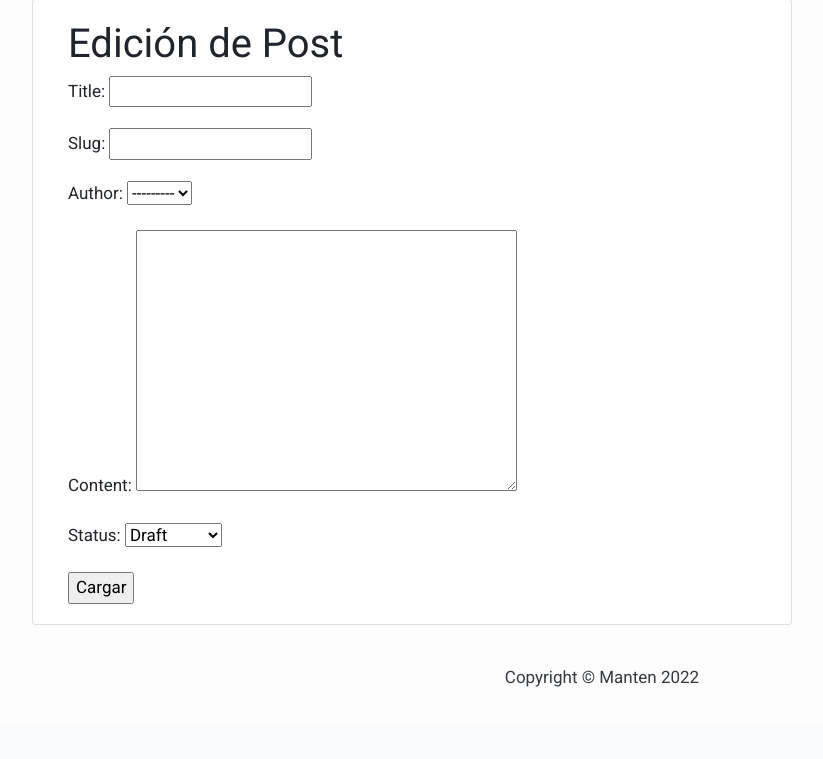
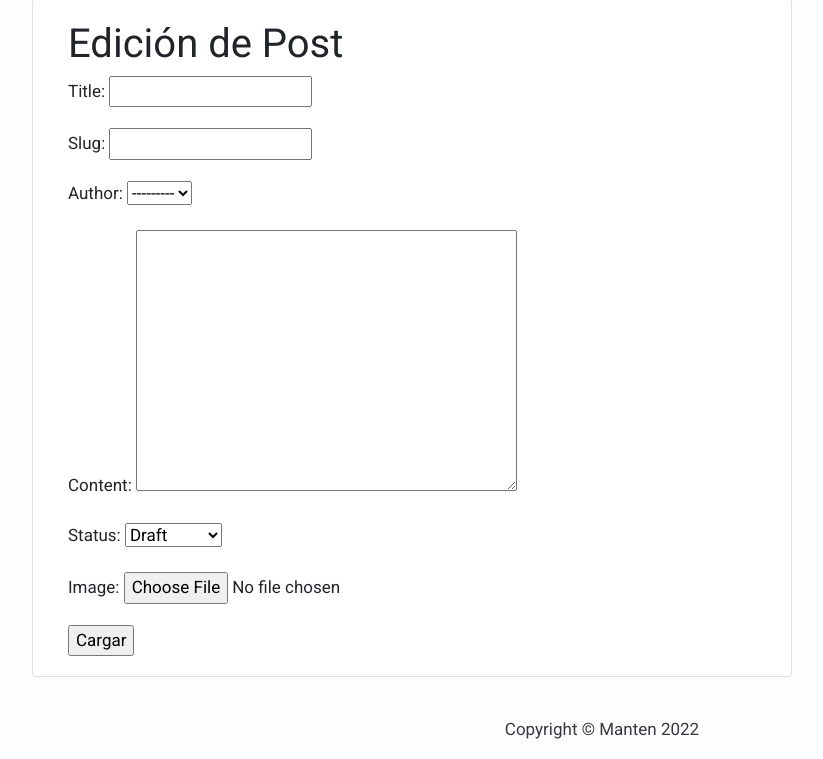
Before and after one commit to agurubio/DjangoBlog, a Django app: page /NewPost/ in a window 1280 px wide. Shown: the part 75-834 px from the top of the page, without its empty margins (38-861 px from the left). Before the commit the page ends 762 px from the top, so only its background shows below. Run offline with Django 4.2, Linux system fonts and the light colour scheme; some libraries are stand-ins or nearby versions.

Commit message:
posteo con imagenes

```diff
--- a/mysite/mysite/blog/forms.py
+++ b/mysite/mysite/blog/forms.py
@@ -10,7 +10,7 @@ class PostForm(forms.Form):
     author = forms.ForeignKey(User, on_delete= forms.CASCADE,related_name='blog_posts')
     updated_on = forms.DateTimeField(auto_now= True)
     #content = forms.TextField()
+    image = forms.ImageField()
     content = SummernoteTextFormField()
-   # foo = SummernoteTextFormField()
     created_on = forms.DateTimeField(auto_now_add=True)
     status = forms.IntegerField(choices=STATUS, default=0)
--- a/mysite/mysite/blog/models.py
+++ b/mysite/mysite/blog/models.py
@@ -9,6 +9,7 @@ class Post(models.Model):
     title = models.CharField(max_length=200, unique=True)
     slug = models.SlugField(max_length=200, unique=True)
     author = models.ForeignKey(User, on_delete= models.CASCADE,related_name='blog_posts')
+    image = models.ImageField(upload_to='images/', blank=True)
     updated_on = models.DateTimeField(auto_now= True)
     content = SummernoteTextField()
     created_on = models.DateTimeField(auto_now_add=True)
--- a/mysite/mysite/blog/views.py
+++ b/mysite/mysite/blog/views.py
@@ -15,7 +15,7 @@ class PostDetail(generic.DetailView):
 class CreatePost(generic.CreateView):
     model = Post
     template_name = 'post_form.html'
-    fields = ['title', 'slug', 'author', 'content', 'status']
+    fields = ['title', 'slug', 'author', 'content', 'status', 'image']
     success_url = '/'
 
 class DeletePost(generic.DeleteView):
@@ -28,7 +28,7 @@ class UpdatePost(generic.UpdateView):
     model = Post
     template_name = 'post_form.html'
     success_url = '/'
-    fields = ['title', 'slug', 'content', 'status']
+    fields = ['title', 'slug', 'content', 'status', 'image']
 
 def about_page(request):
     return render(request, "about.html")
--- a/mysite/mysite/templates/post_detail.html
+++ b/mysite/mysite/templates/post_detail.html
@@ -8,6 +8,9 @@
         <h1>{% block title %} {{ object.title }} {% endblock title %}</h1>
         <p class=" text-muted">{{ post.author }} | {{ post.created_on }}</p>
         <p class="card-text ">{{ object.content | safe }}</p>
+        {% if object.image %}
+        <p><img src={{object.image.url}} alt="Smiley face" width="250" height="250"> </p>
+        {% endif %}
         <a href="{% url 'post_edit' post.slug %}" class="btn btn-primary">Editar &rarr;</a>
         <a href="{% url 'post_delete' post.slug %}" class="btn btn-primary">Delete &rarr;</a>
         <a href="{% url 'home' %}" class="btn btn-primary">Volver &rarr;</a>
--- a/mysite/mysite/templates/post_form.html
+++ b/mysite/mysite/templates/post_form.html
@@ -6,8 +6,8 @@
     <div class="col-md-8 card mb-4  mt-3 left  top">
       <div class="card-body">
         <h1>{% block title %} Edición de Post {% endblock title %}</h1>
-        <form method="post"> {% csrf_token %}
-          {{ form.as_p | safe }}
+        <form method="post" enctype="multipart/form-data"> {% csrf_token %}
+          {{ form.as_p  }}
           <input type="submit" value="Cargar">
       </form>
       </div>
```
Also changed, not shown: mysite/mysite/mysite/settings.py (+11 -0 lines), mysite/mysite/blog/migrations/0003_post_image.py (added).
